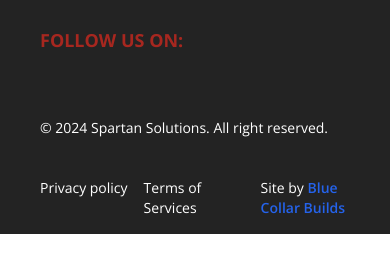
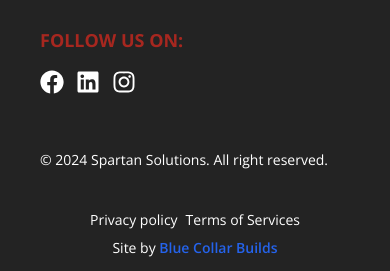
Before and after one commit to HabiburRahnan/Assignment-Projects-SMT, a React (Vite) app: page / in a window 390 px wide. Shown: the part 8603-8874 px from the top of the page. Before the commit the page ends 8837 px from the top, so only its background shows below. Built offline with nearby package versions, Linux system fonts and the light colour scheme.

Commit message:
footer icone setup and responsive check

```diff
--- a/src/Sheard/Footer/Footer.jsx
+++ b/src/Sheard/Footer/Footer.jsx
@@ -1,3 +1,5 @@
+import { FaFacebook, FaInstagram } from "react-icons/fa"
+import { FaLinkedin } from "react-icons/fa6"
 import { Link } from "react-router-dom"
 
 function Footer() {
@@ -29,6 +31,12 @@ function Footer() {
           </nav>
           <nav>
             <h6 className="footer-title text-[#FF2A1E] font-bold text-lg">Follow Us On:</h6>
+            <div className="flex gap-3 text-2xl">
+              <FaFacebook />
+              <FaLinkedin />
+              <FaInstagram />
+            </div>
+
 
           </nav>
         </footer>
@@ -39,7 +47,7 @@ function Footer() {
             </aside>
           </Link>
           <nav className="md:place-self-center md:justify-self-end">
-            <div className="grid grid-flow-col gap-4">
+            <div className="flex flex-wrap justify-center items-center gap-2">
               <Link className="link link-hover">Privacy policy</Link>
               <Link className="link link-hover">Terms of Services</Link>
               <Link className="link link-hover">Site by <span className="text-blue-600 font-semibold">Blue Collar Builds</span></Link>
```
